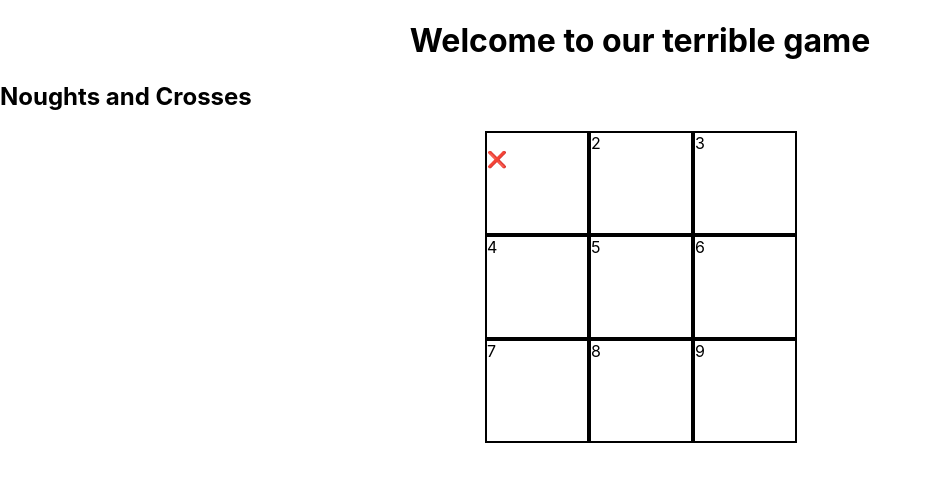
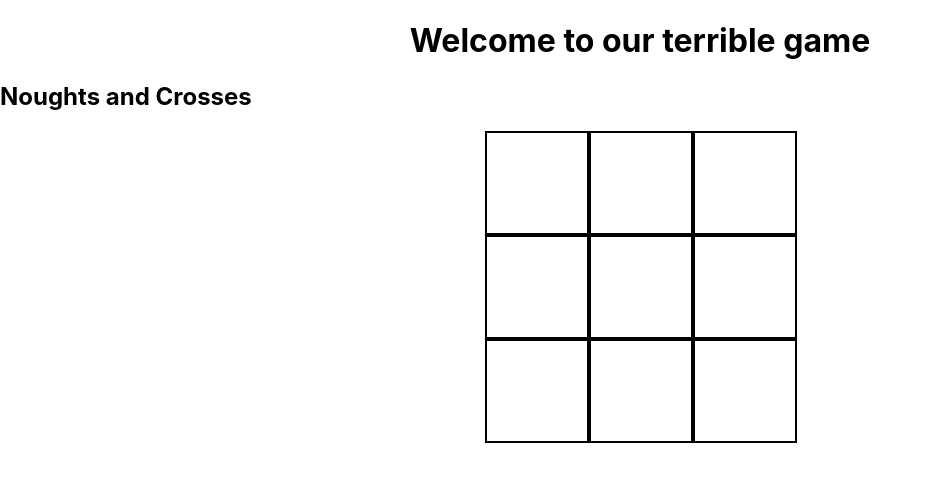
Before and after one commit to rachelanna4/naughtsandcrosses, a React (Create React App) app in the folder my-app/: page / in a window 1280 px wide. Shown: the top 482 px of the page, without its empty margins (0-932 px from the left). Built offline with nearby package versions, Linux system fonts and the light colour scheme.

Commit message:
added some functionality to the grids

```diff
--- a/my-app/src/App.css
+++ b/my-app/src/App.css
@@ -10,6 +10,15 @@ h1 {
   height: 100px;
   width: 100px;
   border: 2px solid black;
+  display: flex;
+  justify-content: center;
+  justify-self: center;
+  align-items: center;
+
+}
+.Box > p {
+  font-size: 68px;
+  padding: 0px;
 }
 
 .gameBoard {
--- a/my-app/src/App.js
+++ b/my-app/src/App.js
@@ -9,7 +9,7 @@ function App() {
   return (
     <div>
       <Header playerTurn={playerTurn} setPlayerTurn={setPlayerTurn} />
-      <Game />
+      <Game playerTurn={playerTurn} setPlayerTurn={setPlayerTurn}/>
     </div>
   );
 }
--- a/my-app/src/components/Game.js
+++ b/my-app/src/components/Game.js
@@ -1,8 +1,8 @@
 import { useState } from "react";
 
-const Game = (playerTurn, setPlayerTurn) => {
+const Game = ({playerTurn, setPlayerTurn}) => {
   const tileSymbols = {
-    1: "❌",
+    1: "",
     2: "",
     3: "",
     4: "",
@@ -14,46 +14,67 @@ const Game = (playerTurn, setPlayerTurn) => {
   };
 
   const [gameSymbol, setGameSymbol] = useState(tileSymbols);
+  const playerClick = (boxId) => {
 
-  const playerClick = (boxId) => {
     if (playerTurn == 1) {
-      tileSymbols[boxId] = "⭕️";
+      console.log("playerOne")
+      setGameSymbol((prev)=>{
+        console.log(prev)
+        const newObj = {...prev}
+        newObj[boxId] = "⭕️"
+        console.log(newObj)
+        return newObj
+      })
+      setPlayerTurn(2)
     } else {
-      tileSymbols[boxId] = "❌";
+      setGameSymbol((prev)=>{
+        console.log(prev)
+        const newObj = {...prev}
+        newObj[boxId] = "❌"
+        console.log(newObj)
+        return newObj
+      })
+      setPlayerTurn(1)
+
+
     }
+
   };
 
   return (
     <div>
       <h2>Noughts and Crosses</h2>
       <div className="gameBoard">
-        <div className={`Box ${tileSymbols[1]}`} id="1">
-          <p>{tileSymbols[1]}</p>
+        <div className={`Box`} onClick={(e) => {
+          playerClick(1)}
+        }>
+        <p>{gameSymbol[1]}</p>
         </div>
-        <div className="Box" id="2">
-          2
+        <div className={`Box`} onClick={() => {playerClick(2)}}>
+        <p>{gameSymbol[2]}</p>
         </div>
-        <div className="Box" id="3">
-          3
+        <div className={`Box`} onClick={() => {playerClick(3)}}>
+        <p>{gameSymbol[3]}</p>
         </div>
-        <div className="Box" id="4">
-          4
+        <div className={`Box`} onClick={() => {playerClick(4)}}>
+        <p>{gameSymbol[4]}</p>
         </div>
-        <div className="Box" id="5">
-          5
+        <div className={`Box`} onClick={() => {playerClick(5)}}>
+        <p>{gameSymbol[5]}</p>
         </div>
-        <div className="Box" id="6">
-          6
+        <div className={`Box`} onClick={() => {playerClick(6)}}>
+        <p>{gameSymbol[6]}</p>
         </div>
-        <div className="Box" id="7">
-          7
+        <div className={`Box`} onClick={() => {playerClick(7)}}>
+        <p>{gameSymbol[7]}</p>
         </div>
-        <div className="Box" id="8">
-          8
+        <div className={`Box`} onClick={() => {playerClick(8)}}>
+        <p>{gameSymbol[8]}</p>
         </div>
-        <div className="Box" id="9">
-          9
+        <div className={`Box`} onClick={() => {playerClick(9)}}>
+        <p>{gameSymbol[9]}</p>
         </div>
+
       </div>
     </div>
   );
```
